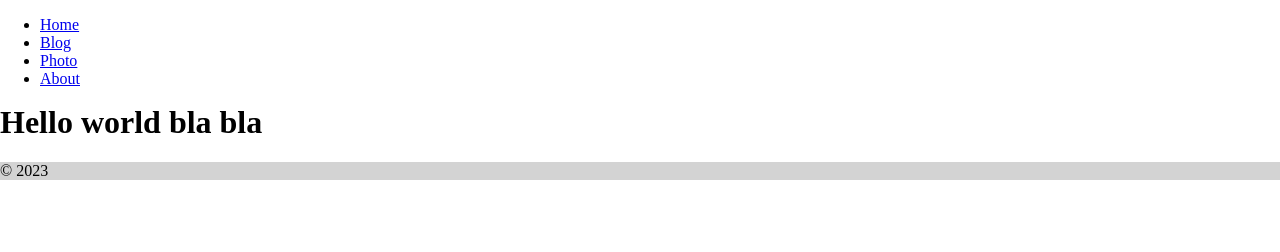
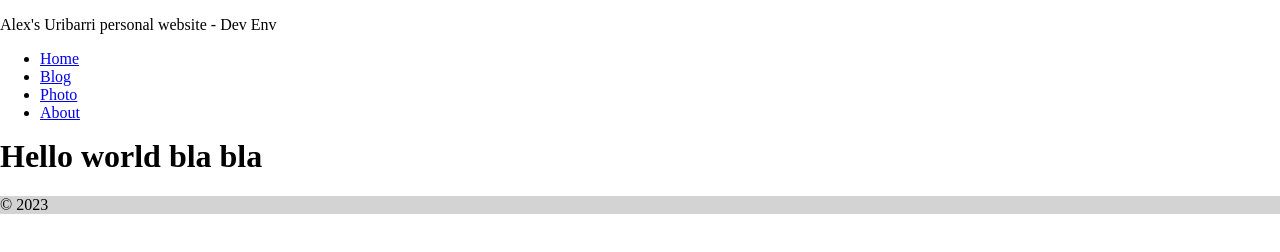
Before and after one commit to alexuribarri/alexuribarri, a plain HTML site: page pages/dev/index.html in a window 1280 px wide. Drawn offline with Linux system fonts and the light colour scheme; files that its build step writes are made by us from their sources.

Commit message:
small changes

```diff
--- a/pages/dev/index.html
+++ b/pages/dev/index.html
@@ -8,6 +8,11 @@
 
         <title>Alex's Uribarri personal website</title>
       </head>
+
+  <div class="logo">
+  <p>Alex's Uribarri personal website - Dev Env</p>
+</div>
+
     <ul>
 
       <li><a href="./">Home</a></li>
```
Also changed, not shown: builder/comp/header.mjs (+5 -2 lines).
